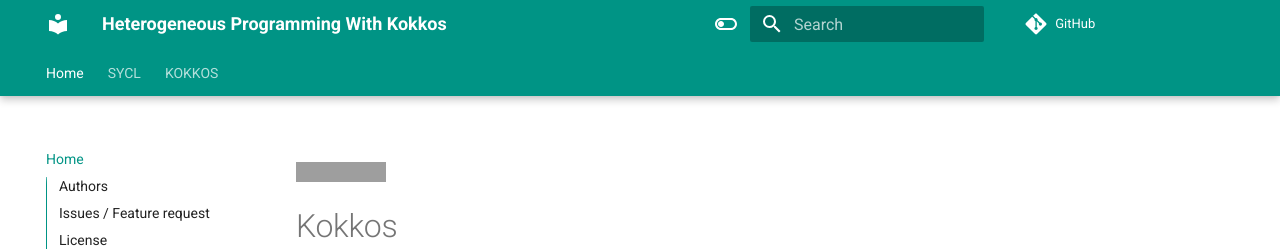
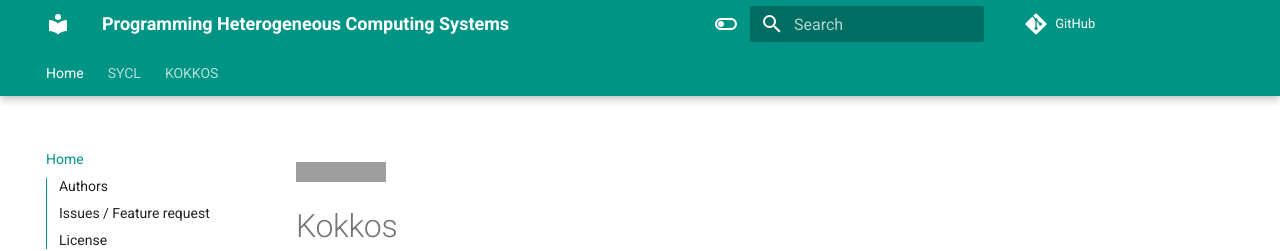
Before and after one commit to mredenti/Kokkos, an MkDocs documentation site: the page built from docs/index.md, in a window 1280 px wide. Shown: the top 251 px of the page. Built offline with MkDocs 1.6.1 and Material for MkDocs 9.7.7, drawn with Linux system fonts in a browser that asks for light colours; comment, search, counter and statistics services are not loaded; grey boxes are pictures that could not be loaded.

Commit message:
change title

```diff
--- a/mkdocs.yml
+++ b/mkdocs.yml
@@ -1,5 +1,5 @@
 # Project Information
-site_name: Heterogeneous Programming With Kokkos
+site_name: Programming Heterogeneous Computing Systems
 site_description: Project documentation with Markdown.
 site_author: Michael Redenti
 
```
